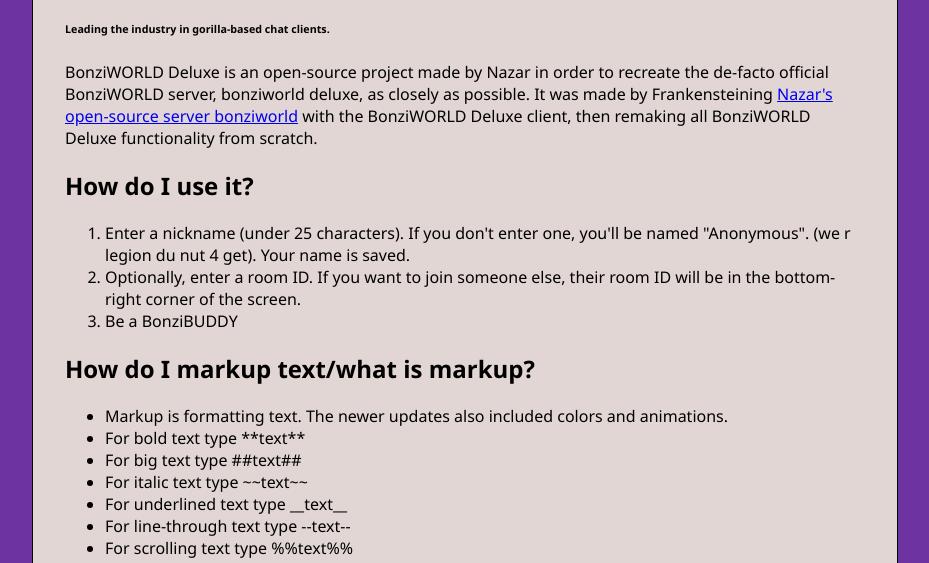
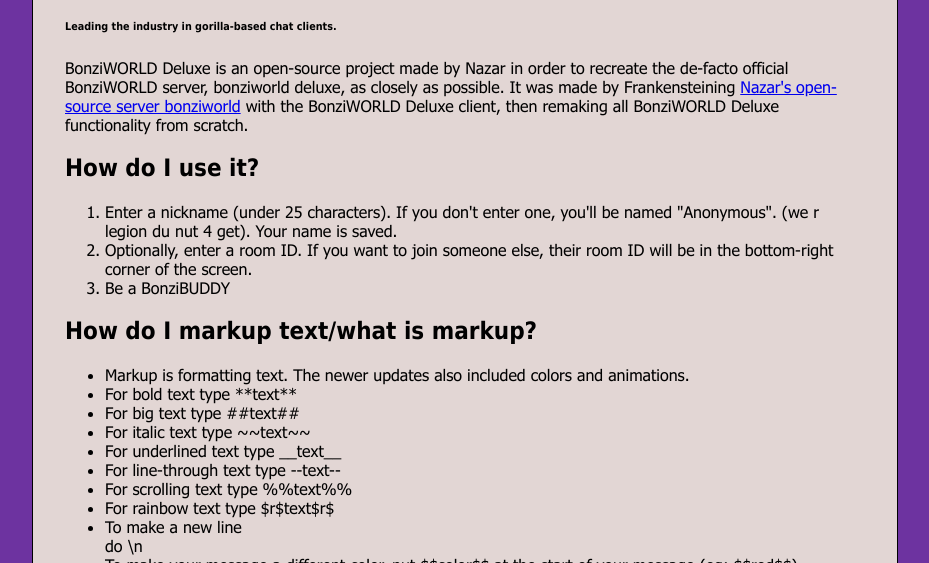
Before and after one commit to NazarHr24/BonziWORLD-Deluxe-Version, a website: page frontend/readme.html in a window 1280 px wide. Shown: the part 237-800 px from the top of the page, without its empty margins (175-1104 px from the left). Drawn offline with Linux system fonts and the light colour scheme.

Commit message:
Update readme.html

```diff
--- a/frontend/readme.html
+++ b/frontend/readme.html
@@ -7,7 +7,7 @@
   margin: 0;
   padding: 0;
   font-size: 16px;
-  font-family: "Segoe UI", sans-serif;
+  font-family: "Tahoma", sans-serif;
   background-color: #6d33a0;
 }
 
```
